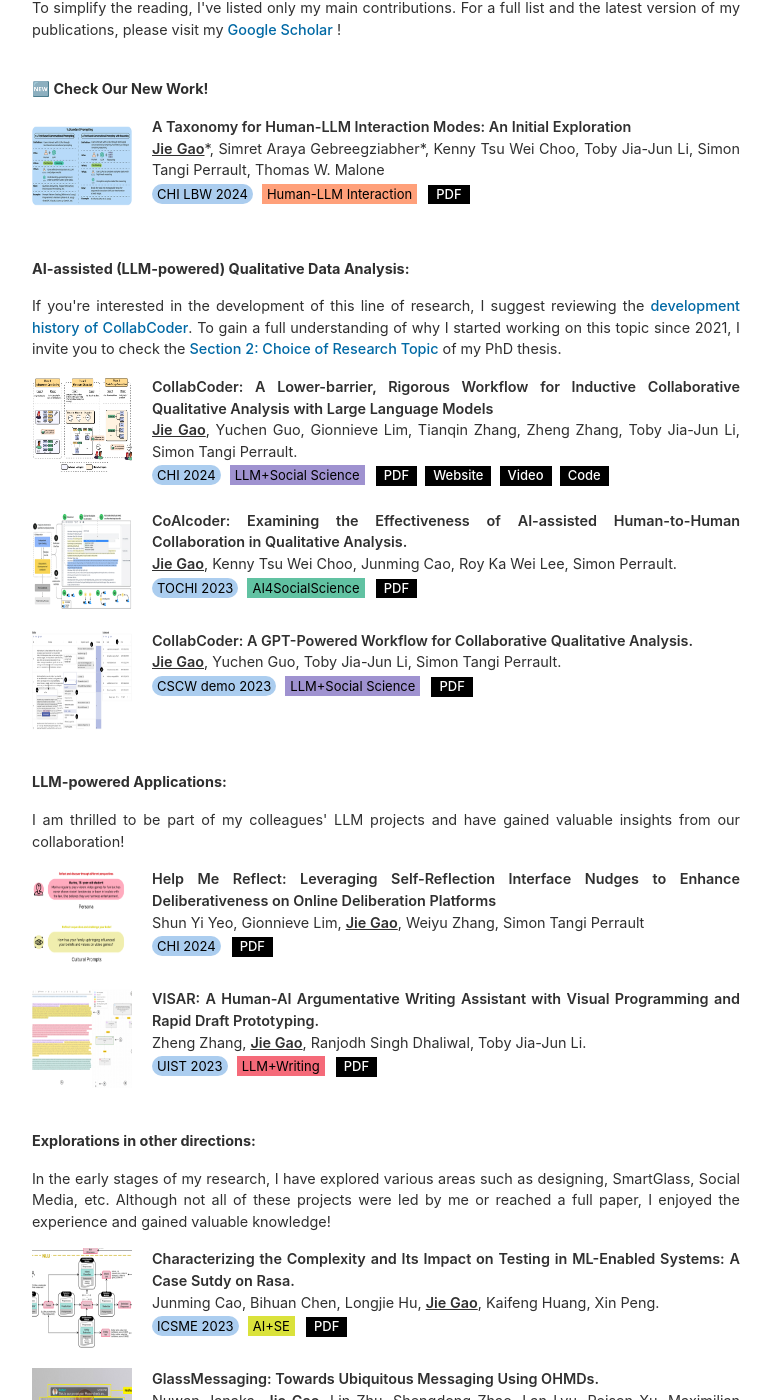
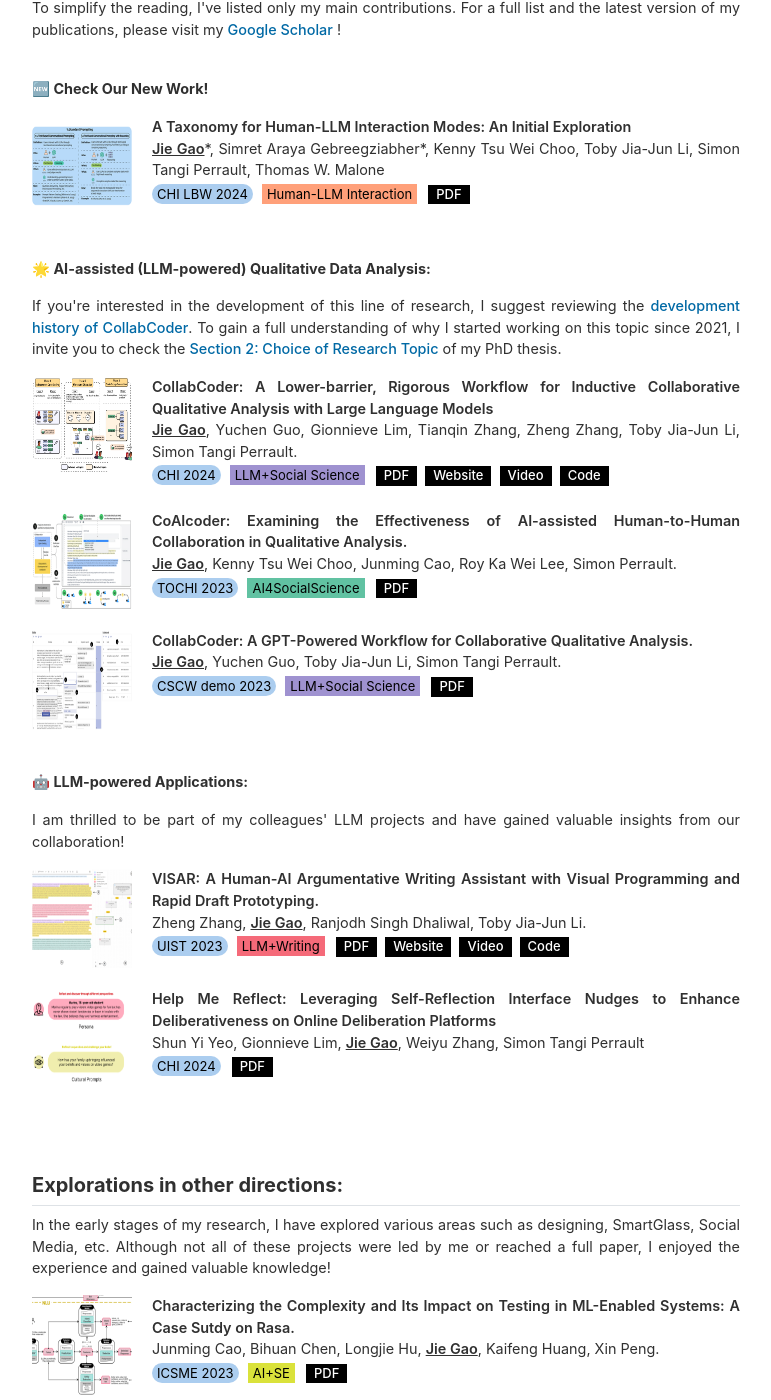
Before and after one commit to gaojie058/gaojie058.github.io, a Jekyll site: the page built from index.md, in a window 1280 px wide and 1400 px high, scrolled down 922 px. Shown: the whole window, without its empty margins (254-1025 px from the left). Built offline with Jekyll 4.4.1, drawn with Linux system fonts in a browser that asks for light colours; some of the changed text lies outside the part shown.

Commit message:
add links

```diff
--- a/_includes/publications.html
+++ b/_includes/publications.html
@@ -1,6 +1,6 @@
 <div class="row g-5">
   <div>
-    <h5 class="fw-bold border-bottom pb-2 mb-2">Publications</h5>
+    <h5 class="fw-bold border-bottom pb-2 mb-2">Featured Publications</h5>
     <div>
       <p>*Co-first author.</p>
     </div>
@@ -14,11 +14,12 @@
 
     {% if page.title == "Home" %}
 
-    <!-- <div style="background-color: aliceblue; "> -->
+
     <br>
     <div>
       <p style="font-weight:bold;">🆕 Check Our New Work!</p>
     </div>
+
     {% for item in site.data.publications.new_index %}
     {% assign updated_authors = item.authors | replace: 'Jie Gao', '<span
       style="text-decoration: underline; font-weight: 600;">Jie Gao</span>' %}
@@ -63,14 +64,15 @@
     </div>
 
     {%- if forloop.index == site.data.publications.new_index.size %}
-    <!-- 当前循环项是 new_index 的最后一个元素时执行的代码 -->
     {%- endif %}
     {% endfor %}
+
+
 
     <br>
 
     <div>
-      <p style="font-weight:bold;">AI-assisted (LLM-powered) Qualitative Data Analysis:</p>
+      <p style="font-weight:bold;">🌟 AI-assisted (LLM-powered) Qualitative Data Analysis:</p>
       <p>If you're interested in the development of this line of research, I suggest
         reviewing the <a href="https://gaojie058.github.io/CollabCoder/about" target="_blank">development history of
           CollabCoder</a>.
@@ -131,7 +133,7 @@
 
     <br>
     <div>
-      <p style="font-weight:bold;">LLM-powered Applications:</p>
+      <p style="font-weight:bold;">🤖 LLM-powered Applications:</p>
       <p>I am thrilled to be part of my colleagues' LLM projects and have gained valuable insights from our
         collaboration!</p>
     </div>
@@ -162,7 +164,21 @@
         {% endif %}
         {%- endfor %}
 
+
         <a href="{{ item.url }}" class="pdfbutton" target="_blank" style="font-size: 13px">PDF</a>
+        {% if item.website %}
+        <a href="{{ item.website }}" class="pdfbutton" target="_blank" ; style="font-size: 13px">Website</a>
+        {% endif %}
+
+        {% if item.video %}
+        <a href="{{ item.video }}" class="pdfbutton" target="_blank" ; style="font-size: 13px">Video</a>
+        {% endif %}
+
+        {% if item.code %}
+        <a href="{{ item.code }}" class="pdfbutton" target="_blank" ; style="font-size: 13px">Code</a>
+        {% endif %}
+
+
       </div>
     </div>
     {%- if forloop.index == site.data.publications.llm.size %}
@@ -174,8 +190,10 @@
 
     <!-- <div style="background-color: aliceblue;"> -->
     <br>
+    <br>
+    <br>
     <div>
-      <p style="font-weight:bold;">Explorations in other directions:</p>
+      <h5 class="fw-bold border-bottom pb-2 mb-2"; style="font-weight:bold;">Explorations in other directions:</h5>
       <p>In the early stages of my research, I have explored various areas such as designing, SmartGlass, Social Media,
         etc.
         Although not all of these projects were led by me or reached a full paper, I enjoyed the experience and gained
--- a/assets/css/main.scss
+++ b/assets/css/main.scss
@@ -1,5 +1,5 @@
 ---
 ---
 
-@import "main";
-// @import "../../_sass/main";
+// @import "main";
+@import "../../_sass/main";
```
Also changed, not shown: _data/publications.yml (+10 -8 lines), 2 other files.
